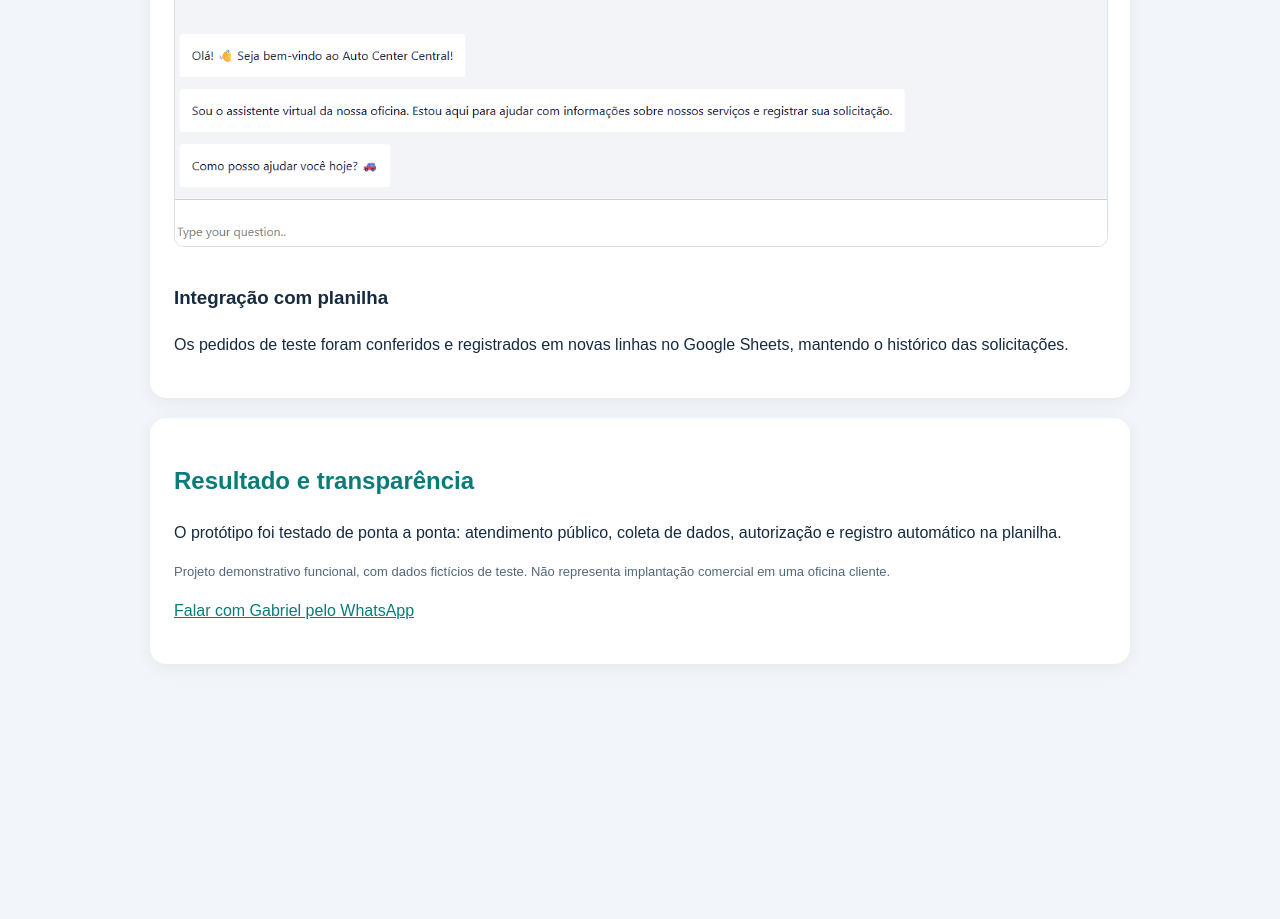
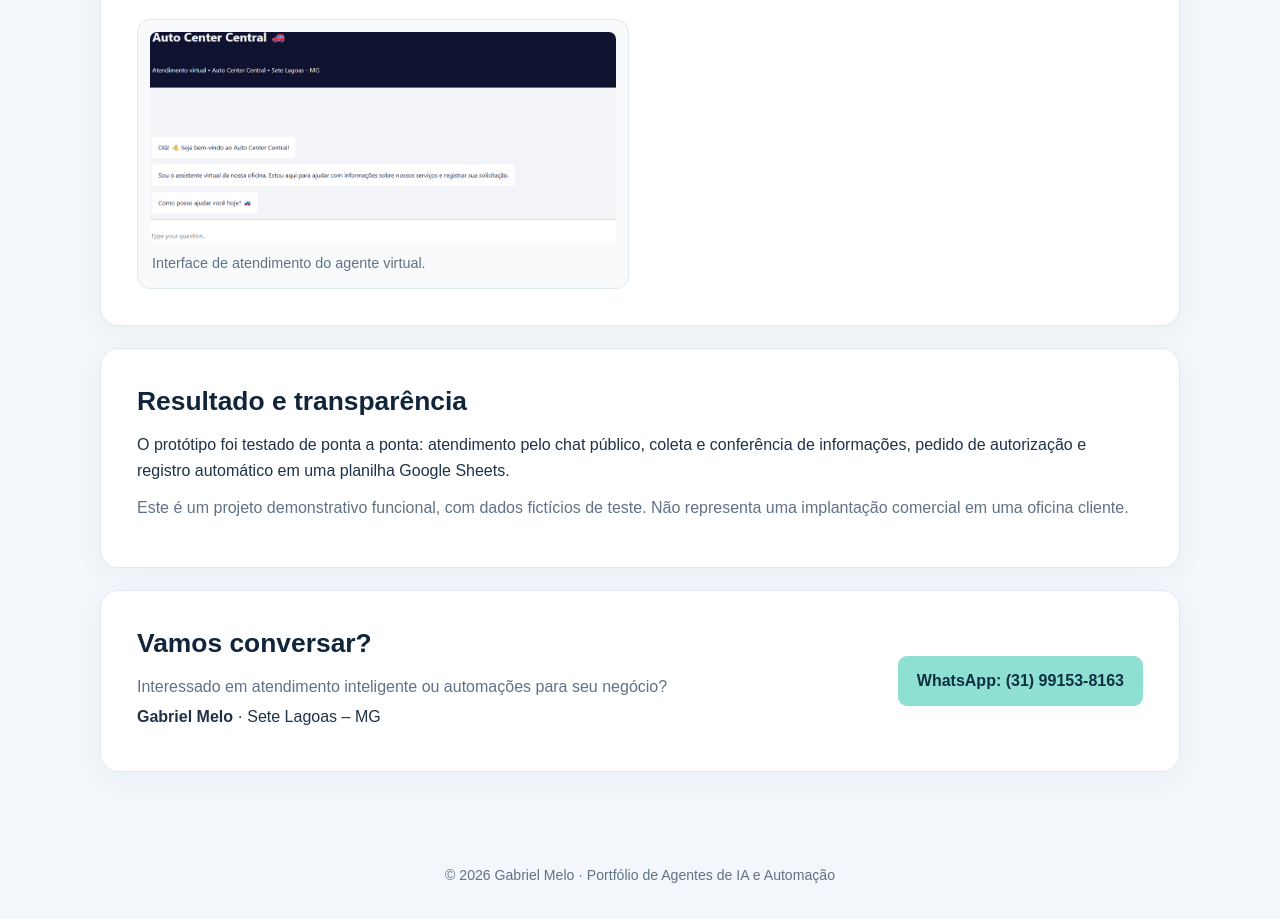
Before and after one commit to gabrielmelomartins35-afk/portfolio-gabriel-melo, a plain HTML site: page index.html in a window 1280 px wide. Shown: the part 1652-2571 px from the top of the page. Before the commit the page ends 2364 px from the top, so only its background shows below. Drawn offline with Linux system fonts and the light colour scheme.

Commit message:
Add files via upload

```diff
--- a/index.html
+++ b/index.html
@@ -1,6 +1,27 @@
-<!doctype html><html lang="pt-BR"><meta charset="utf-8"><meta name="viewport" content="width=device-width,initial-scale=1"><title>Gabriel Melo | Portfólio de Agentes de IA</title>
-<style>body{margin:0;background:#f2f6fa;color:#172b40;font:16px/1.6 Arial,sans-serif}header{background:#10253d;color:white;padding:48px 7%;}main{max-width:980px;margin:auto;padding:28px 20px}section{background:white;margin:20px 0;padding:24px;border-radius:16px;box-shadow:0 4px 18px #142a4010}h1{font-size:42px;margin:0}h2{color:#087c78}.tag{color:#8ee0d3;font-weight:bold}img{width:100%;height:auto;border:1px solid #d8e2ea;border-radius:10px;margin:10px 0}li{margin:8px 0}a{color:#087c78}.note{font-size:13px;color:#53677a}</style>
-<header><div class="tag">PORTFÓLIO PROFISSIONAL</div><h1>Gabriel Melo</h1><p>Agentes de IA &amp; Automação</p><p>Protótipos de atendimento inteligente e automações para pequenos negócios.</p><p>WhatsApp: (31) 99153-8163</p></header><main>
-<section><h2>Projeto em destaque: Auto Center Central</h2><p>Agente de atendimento demonstrativo para oficina mecânica em Sete Lagoas-MG, desenvolvido no n8n com integração ao Google Sheets.</p><h3>Como funciona</h3><ol><li>Cliente informa nome, telefone, veículo e serviço.</li><li>O agente organiza e confirma os dados.</li><li>Solicita autorização antes do registro.</li><li>Após autorização, grava o pedido no Google Sheets.</li><li>Confirma o registro ao cliente.</li></ol><p><b>Tecnologias:</b> n8n, Agente de IA e Google Sheets.</p></section>
-<section><h2>Evidências do projeto</h2><h3>Fluxo de automação no n8n</h3><img src="image(20261113-112622).png" alt="Fluxo do Auto Center Central no n8n"><h3>Chat público personalizado</h3><img src="image(20261113-113905).png" alt="Chat público do Auto Center Central"><h3>Integração com planilha</h3><p>Os pedidos de teste foram conferidos e registrados em novas linhas no Google Sheets, mantendo o histórico das solicitações.</p></section>
-<section><h2>Resultado e transparência</h2><p>O protótipo foi testado de ponta a ponta: atendimento público, coleta de dados, autorização e registro automático na planilha.</p><p class="note">Projeto demonstrativo funcional, com dados fictícios de teste. Não representa implantação comercial em uma oficina cliente.</p><p><a href="https://wa.me/5531991538163">Falar com Gabriel pelo WhatsApp</a></p></section></main></html>
+<!doctype html>
+<html lang="pt-BR">
+<head>
+<meta charset="utf-8">
+<meta name="viewport" content="width=device-width, initial-scale=1">
+<meta name="description" content="Portfólio de Gabriel Melo: agentes de IA, atendimento inteligente e automações com n8n.">
+<title>Gabriel Melo | Agentes de IA e Automação</title>
+<style>
+:root{--navy:#10243a;--teal:#087f79;--mint:#dff7f2;--ink:#203247;--muted:#617286;--bg:#f3f7fb;--line:#e1e9f0}
+*{box-sizing:border-box}html{scroll-behavior:smooth}body{margin:0;background:var(--bg);color:var(--ink);font:16px/1.65 Arial,Helvetica,sans-serif}
+a{color:var(--teal)}.wrap{width:min(1080px,calc(100% - 36px));margin:auto}
+header{background:linear-gradient(135deg,#10243a,#173d56);color:#fff;padding:64px 0 58px}
+.kicker{color:#9ce5d9;font-size:.8rem;font-weight:700;letter-spacing:.14em;text-transform:uppercase}
+h1{font-size:clamp(2.4rem,6vw,4.3rem);line-height:1.08;margin:12px 0}header p{max-width:680px;color:#e1edf5;font-size:1.12rem;margin:12px 0 24px}.actions{display:flex;gap:12px;flex-wrap:wrap;margin-top:26px}.btn{display:inline-block;padding:12px 19px;border-radius:9px;text-decoration:none;font-weight:700}.primary{background:#8ee0d2;color:#103044}.secondary{border:1px solid #91a9bb;color:white}
+main{padding:34px 0 60px}.section{background:white;border:1px solid var(--line);border-radius:18px;padding:clamp(22px,4vw,36px);margin:22px 0;box-shadow:0 8px 28px #18344d0a}h2{font-size:1.65rem;line-height:1.25;margin:0 0 14px;color:var(--navy)}h3{font-size:1.08rem;margin:24px 0 8px;color:var(--navy)}p{margin:10px 0}.muted{color:var(--muted)}.chips{display:flex;gap:9px;flex-wrap:wrap;margin:18px 0}.chip{background:var(--mint);color:#12645f;border-radius:99px;padding:6px 12px;font-size:.88rem;font-weight:700}.steps{padding-left:22px}.steps li{padding:5px 0}.gallery{display:grid;grid-template-columns:1fr;gap:22px;margin-top:18px}.shot{min-width:0;background:#f8fafc;border:1px solid var(--line);border-radius:13px;padding:12px;overflow:hidden}.shot img{display:block;width:100%;max-width:100%;height:auto;object-fit:contain;border-radius:7px}.caption{font-size:.9rem;color:var(--muted);margin:9px 2px 0}.callout{background:#f0faf8;border-left:4px solid var(--teal);padding:15px 18px;border-radius:8px;margin-top:18px}.contact{display:flex;gap:16px;align-items:center;justify-content:space-between;flex-wrap:wrap}.contact p{margin:4px 0}.foot{color:var(--muted);font-size:.88rem;text-align:center;padding:10px 0 32px}
+@media(min-width:760px){.gallery{grid-template-columns:1fr 1fr}.gallery .shot:first-child{grid-column:1/-1}}
+</style>
+</head>
+<body>
+<header><div class="wrap"><div class="kicker">Portfólio profissional</div><h1>Gabriel Melo</h1><p><strong>Agentes de IA &amp; Automação</strong><br>Criação de protótipos de atendimento inteligente e automações para ajudar pequenos negócios a organizar solicitações e ganhar agilidade no atendimento.</p><div class="actions"><a class="btn primary" href="https://wa.me/5531991538163" target="_blank" rel="noopener">Conversar pelo WhatsApp</a><a class="btn secondary" href="#projeto">Conhecer projeto</a></div></div></header>
+<main class="wrap">
+<section class="section" id="projeto"><div class="kicker">Projeto em destaque</div><h2>Auto Center Central — agente de atendimento</h2><p class="muted">Protótipo demonstrativo de atendimento virtual para uma oficina mecânica em Sete Lagoas–MG, desenvolvido com n8n e integração ao Google Sheets.</p><div class="chips"><span class="chip">n8n</span><span class="chip">Agente de IA</span><span class="chip">Google Sheets</span><span class="chip">Atendimento automatizado</span></div><h3>Como funciona</h3><ol class="steps"><li>O cliente informa nome, telefone, veículo e serviço desejado.</li><li>O agente organiza os dados e apresenta um resumo para conferência.</li><li>Solicita autorização antes de registrar as informações.</li><li>Com a autorização, grava a solicitação automaticamente no Google Sheets.</li><li>Confirma ao cliente somente depois que o registro é concluído.</li></ol><div class="callout"><strong>Objetivo:</strong> demonstrar como um atendimento inicial pode ser organizado e registrado automaticamente, mantendo a confirmação do cliente antes de salvar seus dados.</div></section>
+<section class="section"><h2>Veja o projeto em funcionamento</h2><p class="muted">Imagens reais do fluxo de automação e da interface pública utilizada nos testes.</p><div class="gallery"><div class="shot"><img src="image(20261113-112622).png" alt="Fluxo de automação do Auto Center Central no n8n"><p class="caption">Fluxo de automação construído no n8n.</p></div><div class="shot"><img src="image(20261113-113905).png" alt="Interface pública do agente de atendimento Auto Center Central"><p class="caption">Interface de atendimento do agente virtual.</p></div></div></section>
+<section class="section"><h2>Resultado e transparência</h2><p>O protótipo foi testado de ponta a ponta: atendimento pelo chat público, coleta e conferência de informações, pedido de autorização e registro automático em uma planilha Google Sheets.</p><p class="muted">Este é um projeto demonstrativo funcional, com dados fictícios de teste. Não representa uma implantação comercial em uma oficina cliente.</p></section>
+<section class="section contact"><div><h2>Vamos conversar?</h2><p class="muted">Interessado em atendimento inteligente ou automações para seu negócio?</p><p><strong>Gabriel Melo</strong> · Sete Lagoas – MG</p></div><a class="btn primary" href="https://wa.me/5531991538163" target="_blank" rel="noopener">WhatsApp: (31) 99153-8163</a></section>
+</main><footer class="foot wrap">© 2026 Gabriel Melo · Portfólio de Agentes de IA e Automação</footer>
+</body></html>
```
